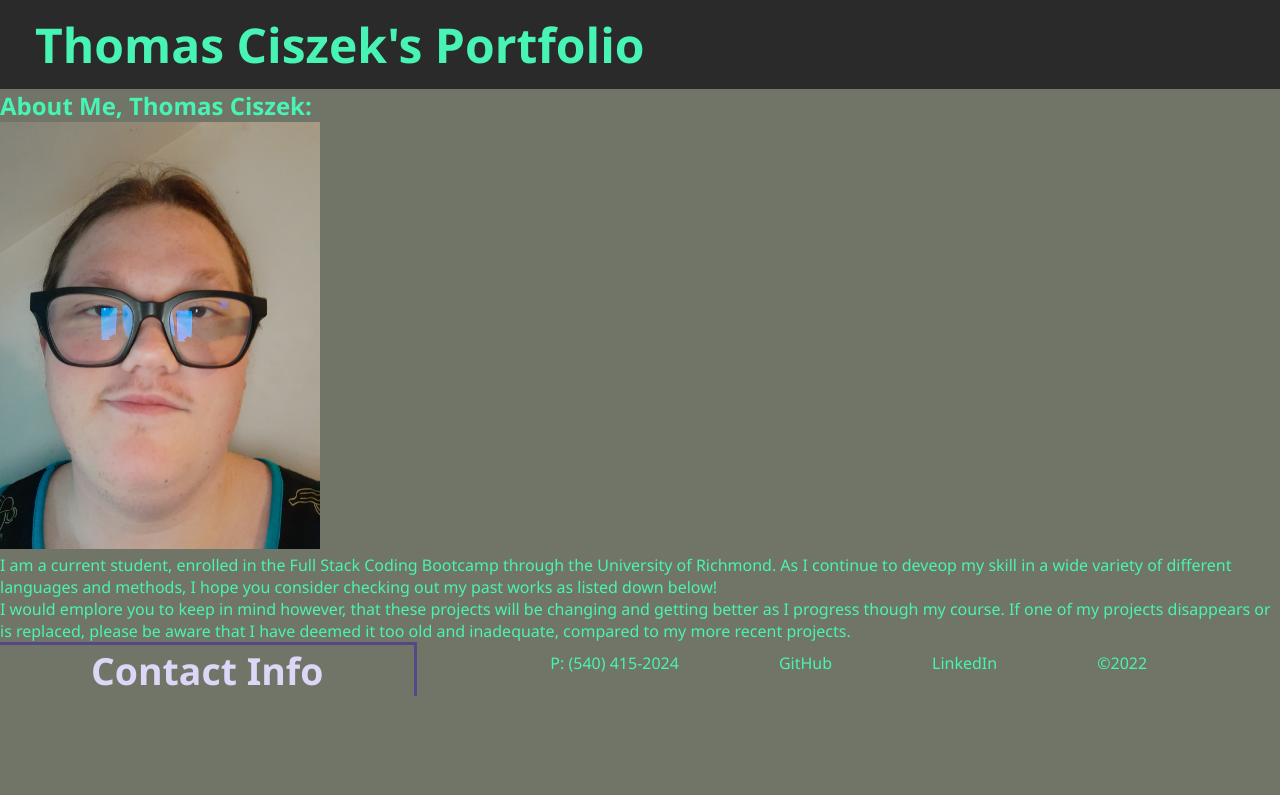
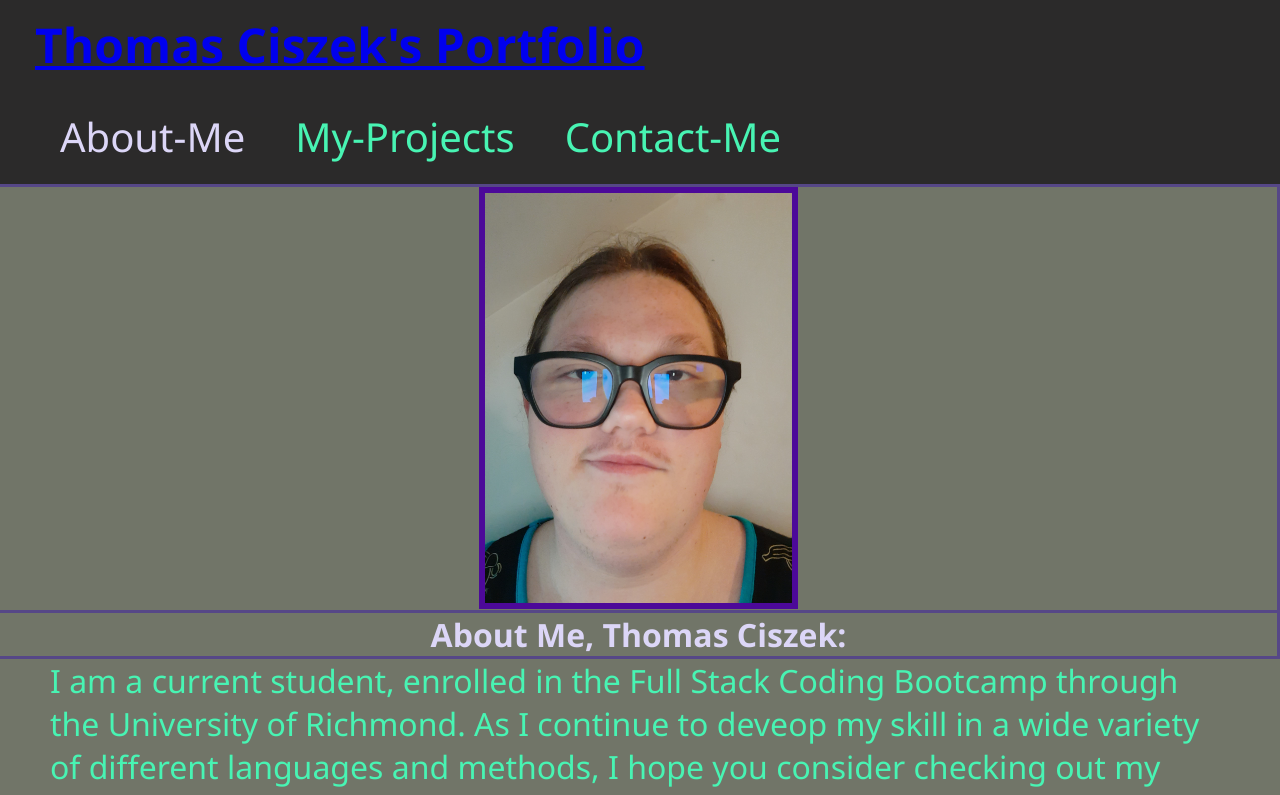
Before and after one commit to ThomasCsk/react-portfolio, a React (Create React App) app: page / in a window 1280 px wide. Shown: the top 795 px of the page. Built offline with nearby package versions, Linux system fonts and the light colour scheme.

Commit message:
nav added. variety of tweaks

```diff
--- a/src/App.js
+++ b/src/App.js
@@ -15,13 +15,13 @@ function App() {
   const [contactSelected, setContactSelected] = useState(false);
   return (
     <div>
-      <Header>
+      <Header
         categories={categories}
         setCurrentCategory={setCurrentCategory}
         currentCategory={currentCategory}
         contactSelected={contactSelected}
         setContactSelected={setContactSelected}
-      </Header>
+      ></Header>
       <main>
         {!contactSelected ? (
           <About></About>
--- a/src/components/About/index.js
+++ b/src/components/About/index.js
@@ -3,11 +3,19 @@ import mugshot from '../../assets/Mugshot/mugshot.jpg'
 
 const About = () => {
   return (
-    <section>
-      <h1>About Me, Thomas Ciszek:</h1>
-      <img src={mugshot} style={{ maxWidth: "25%"}} alt="A selfie of myself"/>
-      <p>I am a current student, enrolled in the Full Stack Coding Bootcamp through the University of Richmond. As I continue to deveop my skill in a wide variety of different languages and methods, I hope you consider checking out my past works as listed down below!</p>
-      <p>I would emplore you to keep in mind however, that these projects will be changing and getting better as I progress though my course. If one of my projects disappears or is replaced, please be aware that I have deemed it too old and inadequate, compared to my more recent projects.</p>
+    <section className='general-flex'>
+      <div className='general-flex about-title'>
+        <div>
+          <img src={mugshot} style={{ maxWidth: "25%"}} alt="A selfie of myself"/>
+        </div>
+        <div>
+          <h3>About Me, Thomas Ciszek:</h3>
+        </div>
+      </div>
+      <div className='text'>
+        <p>I am a current student, enrolled in the Full Stack Coding Bootcamp through the University of Richmond. As I continue to deveop my skill in a wide variety of different languages and methods, I hope you consider checking out my past works as listed down below!</p>
+        <p>I would emplore you to keep in mind however, that these projects will be changing and getting better as I progress though my course. If one of my projects disappears or is replaced, please be aware that I have deemed it too old and inadequate, compared to my more recent projects.</p>
+      </div>
     </section>
   )
 }
--- a/src/components/Footer/index.js
+++ b/src/components/Footer/index.js
@@ -2,11 +2,11 @@ import React from 'react';
 
 const Footer = () => {
   return (
-    <section id="contact-info" class="general-flex contact">
-    <div class="section-title contact-title">
+    <section id="contact-info" className="general-flex contact">
+    <div className="section-title contact-title">
         <h3>Contact Info</h3>
     </div>
-    <div class="contact-links">
+    <div className="contact-links">
         <div>
             <p>P: (540) 415-2024</p>
         </div>
--- a/src/components/Header/index.js
+++ b/src/components/Header/index.js
@@ -1,13 +1,28 @@
 import React from 'react';
-// import Nav from '../Nav';
+import Nav from '../Nav';
 
 const Header = (props) => {
+      const {
+    categories = [],
+    setCurrentCategory,
+    currentCategory,
+    contactSelected,
+    setContactSelected
+  } = props;
   return (
-  <header class="general-flex">
+    <header className="general-flex">
       <div>
+        <a href='/'>
           <h1>Thomas Ciszek's Portfolio</h1>
+        </a>
       </div>
-    {/* <Nav>{props}</Nav> */}
+      <Nav
+        categories={categories}
+        setCurrentCategory={setCurrentCategory}
+        currentCategory={currentCategory}
+        contactSelected={contactSelected}
+        setContactSelected={setContactSelected}
+      ></Nav>
     </header>
   );
 }
--- a/src/components/Nav/index.js
+++ b/src/components/Nav/index.js
@@ -0,0 +1,36 @@
+import React from 'react';
+
+const Nav = (props) => {
+    const {
+    categories = [],
+    setCurrentCategory,
+    currentCategory,
+    contactSelected,
+    setContactSelected
+  } = props;
+
+return (
+  <nav>
+    <ul className='general-flex'>
+      {categories.map((category) => (
+        <li
+          className={`mx-1 ${
+            currentCategory.name === category.name && !contactSelected && `navActive`
+            }`}
+          key={category.name}
+        >
+          <span onClick={() => {
+              setCurrentCategory(category);
+              setContactSelected(false);
+            }}
+          >
+            {category.name}
+          </span>
+        </li>
+      ))}
+    </ul>
+  </nav>
+);
+}
+
+export default Nav;
--- a/src/index.css
+++ b/src/index.css
@@ -42,14 +42,14 @@ header ul {
   padding: 20px 35px;
 }
 
-header a{
+header li{
   text-decoration: none;
   font-size: 40px;
   color: var(--firstColor);
   padding: 0 25px;
 }
 
-header a:hover {
+.navActive {
   color: var(--thirdColor);
 }
 /*END Site Navigation*/
@@ -58,14 +58,6 @@ header a:hover {
 .sub-title {
   background-image: linear-gradient(to right, #dcd6f7, #947be4, #564787, #362d55);
   padding: 30px;
-}
-.sub-title h2 {
-  display: flex;
-  flex-wrap: wrap;
-  justify-content: end;
-  font-weight: normal;
-  color: var(--firstColor);
-  padding-right: 35px;
 }
 /*END Sub-Title*/
 
```
Lines whose indentation alone changed are shown as unchanged.
